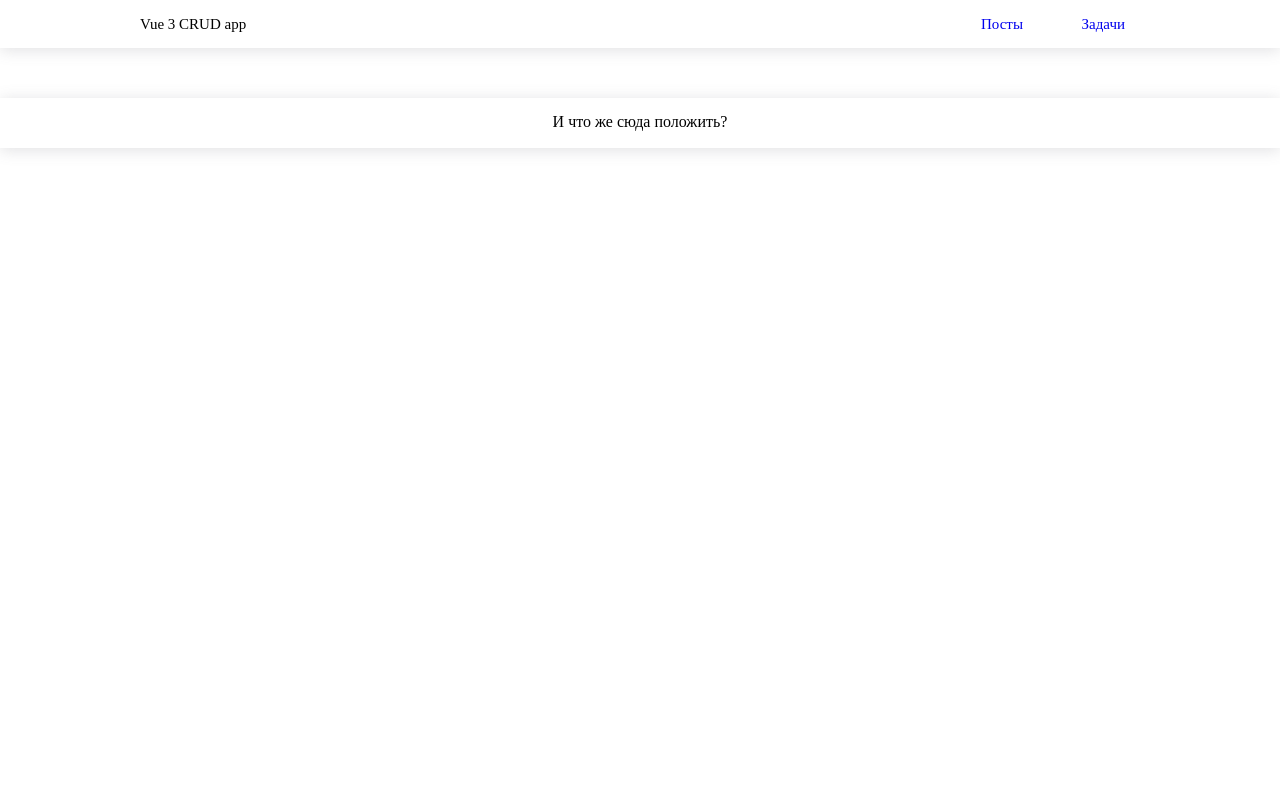
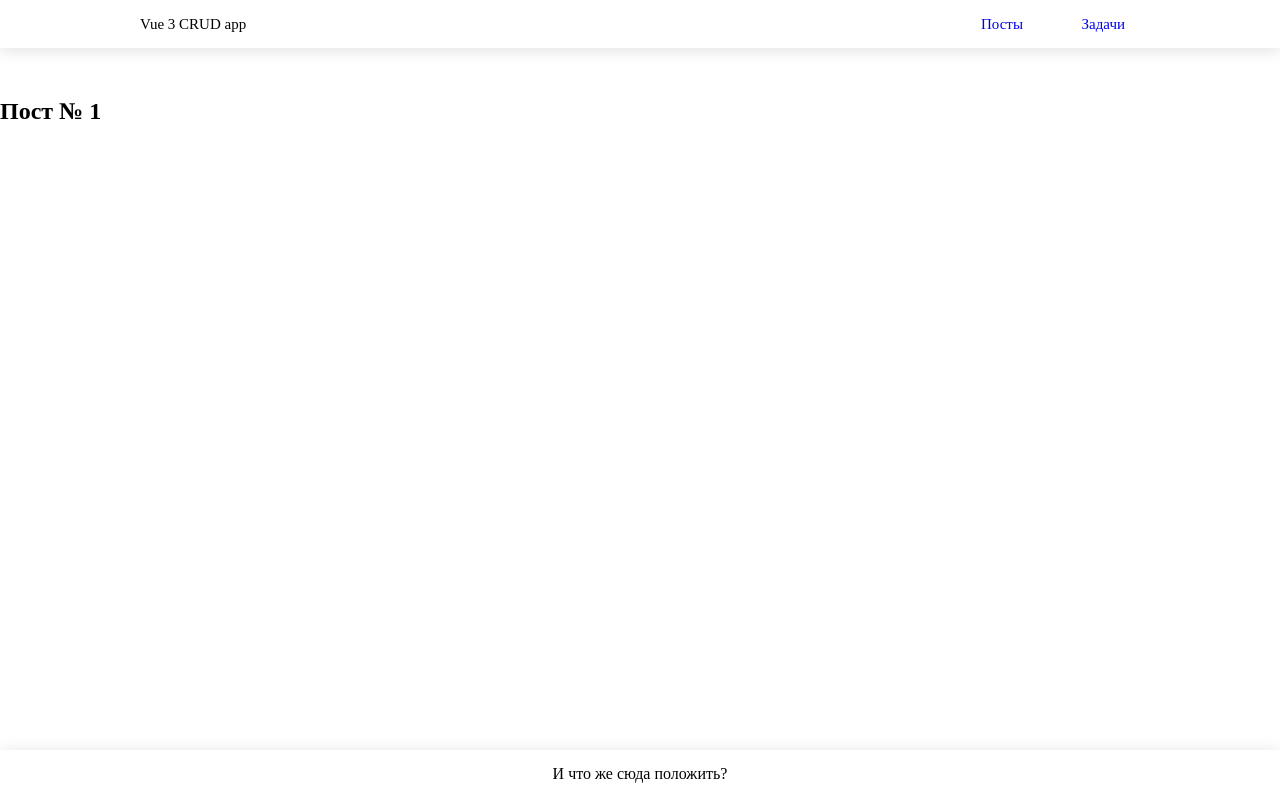
Before and after one commit to Dmitriy-Fenyov/vue-3-crud, a Vue app: page /posts/1 in a window 1280 px wide. Built offline with nearby package versions, Linux system fonts and the light colour scheme.

Commit message:
add component PostPageId.vue

```diff
--- a/src/components/PageFooter.vue
+++ b/src/components/PageFooter.vue
@@ -13,6 +13,10 @@
 <style lang="scss" scoped>
 
   footer {
+    position: absolute;
+    left: 0;
+    bottom: 0;
+    width: 100%;
     margin-top: 50px;
     box-shadow: 0px 2px 15px 0px #64646F33;
   }
@@ -25,6 +29,7 @@
   }
   p {
     text-align: center;
+    margin: 0;
     padding-top: 15px;
   }
 </style>
--- a/src/components/PostList.vue
+++ b/src/components/PostList.vue
@@ -53,6 +53,7 @@ export default {
   grid-template-columns: 1fr 1fr;
   grid-column-gap: 20px;
   grid-row-gap: 20px;
+
 }
 .post {
   position: relative;
--- /dev/null
+++ b/src/components/PostPageId.vue
@@ -0,0 +1,5 @@
+<template>
+  <div>
+    <h2>Пост № {{ $route.params.id }}</h2>
+  </div>
+</template>
--- a/src/main.js
+++ b/src/main.js
@@ -2,6 +2,8 @@ import './assets/main.scss'
 
 import { createApp } from 'vue'
 import { createPinia } from 'pinia'
+import ElementPlus from 'element-plus'
+import 'element-plus/dist/index.css'
 
 import App from './App.vue'
 import router from './router'
@@ -10,5 +12,5 @@ const app = createApp(App)
 
 app.use(createPinia())
 app.use(router)
-
+app.use(ElementPlus)
 app.mount('#app')
--- a/src/router/index.js
+++ b/src/router/index.js
@@ -1,6 +1,7 @@
 import { createRouter, createWebHistory } from 'vue-router'
 import PostList from '../views/PostsList.vue'
 import TodosList from '../views/TodosList.vue'
+import PostPageId from '../views/PostPageId.vue'
 
 const router = createRouter({
   history: createWebHistory(import.meta.env.BASE_URL),
@@ -15,6 +16,11 @@ const router = createRouter({
       name: 'todos',
       component: TodosList
     },
+    {
+      path: '/posts/:id',
+      name: 'postId',
+      component: PostPageId
+  },
   ]
 })
 
--- /dev/null
+++ b/src/views/PostPageId.vue
@@ -0,0 +1,7 @@
+<template>
+  <PostPageId />
+</template>
+
+<script setup>
+import PostPageId from '../components/PostPageId.vue'
+</script>
```
